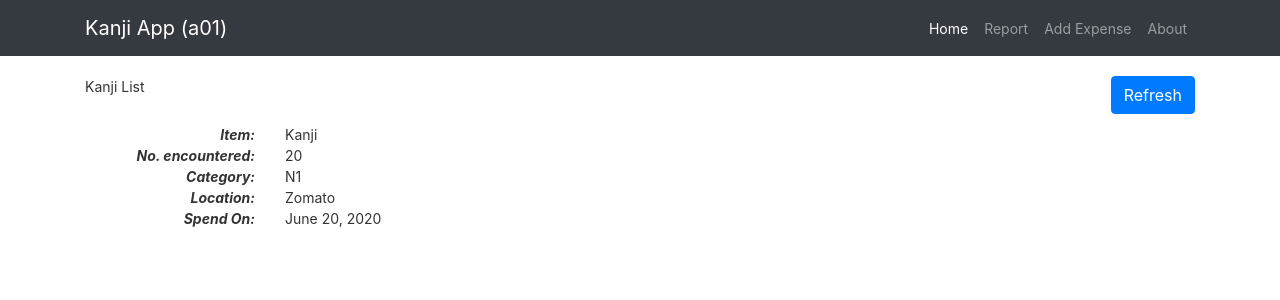
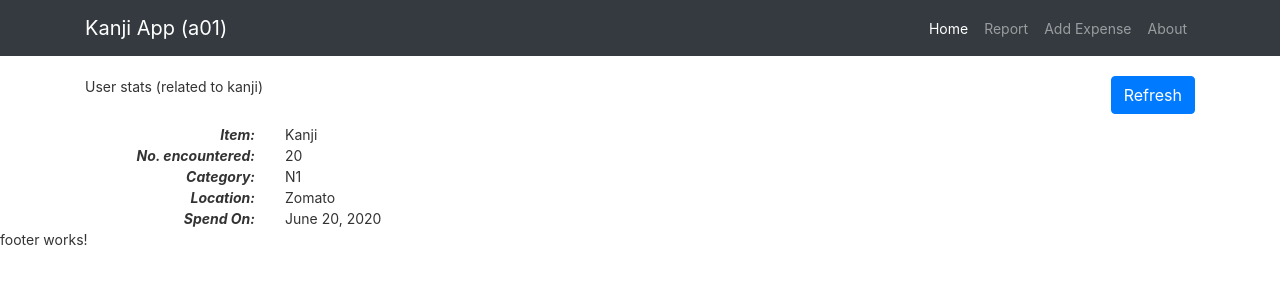
Before and after one commit to DDSNA/KanjiA, an Angular app in the folder KanjiAppFrontend/: page / in a window 1280 px wide. Shown: the top 300 px of the page. Built offline with nearby package versions, Linux system fonts and the light colour scheme.

Commit message:
Multiple corrections
Removed package.json copy
Generated footer component
Tested various interactions between the files of a component
Added :hover property to Kanji-list

```diff
--- a/KanjiAppFrontend/package.json
+++ b/KanjiAppFrontend/package.json
@@ -33,13 +33,13 @@
     "@angular/compiler-cli": "^15.1.0",
     "@cypress/schematic": "^2.5.0",
     "@types/jasmine": "~4.3.0",
+    "cypress": "latest",
     "jasmine-core": "~4.5.0",
     "karma": "~6.4.0",
     "karma-chrome-launcher": "~3.1.0",
     "karma-coverage": "~2.2.0",
     "karma-jasmine": "~5.1.0",
     "karma-jasmine-html-reporter": "~2.0.0",
-    "typescript": "~4.9.4",
-    "cypress": "latest"
+    "typescript": "~4.9.4"
   }
 }
--- a/KanjiAppFrontend/src/app/app.component.html
+++ b/KanjiAppFrontend/src/app/app.component.html
@@ -333,3 +333,4 @@
   </div>
 </nav>
 <app-kanji-list></app-kanji-list>
+<app-footer></app-footer>
--- a/KanjiAppFrontend/src/app/app.module.ts
+++ b/KanjiAppFrontend/src/app/app.module.ts
@@ -3,11 +3,13 @@
 
 import { AppComponent } from './app.component';
 import { KanjiListComponent } from './kanji-list/kanji-list.component';
+import { FooterComponent } from './footer/footer.component';
 
 @NgModule({
   declarations: [
     AppComponent,
-    KanjiListComponent
+    KanjiListComponent,
+    FooterComponent
   ],
   imports: [
     BrowserModule
--- /dev/null
+++ b/KanjiAppFrontend/src/app/footer/footer.component.html
@@ -0,0 +1 @@
+<p>footer works!</p>
--- a/KanjiAppFrontend/src/app/kanji-list/kanji-list.component.css
+++ b/KanjiAppFrontend/src/app/kanji-list/kanji-list.component.css
@@ -0,0 +1,6 @@
+:hover {
+    color: crimson;
+}
+::first-letter {
+    size: +5px;
+}
--- a/KanjiAppFrontend/src/app/kanji-list/kanji-list.component.ts
+++ b/KanjiAppFrontend/src/app/kanji-list/kanji-list.component.ts
@@ -10,6 +10,6 @@
   title!: string;
   constructor() { }
   ngOnInit() {
-      this.title= "Kanji List"
+      this.title= "User stats (related to kanji)"
   }
 }
```
Also changed, not shown: KanjiAppFrontend/src/app/footer/footer.component.ts (added, +10 -0 lines), KanjiAppFrontend/src/app/package.json (deleted, +0 -45 lines), KanjiAppFrontend/src/app/footer/footer.component.css (added), 1 other file (tests, documents, lock files or other folders).
